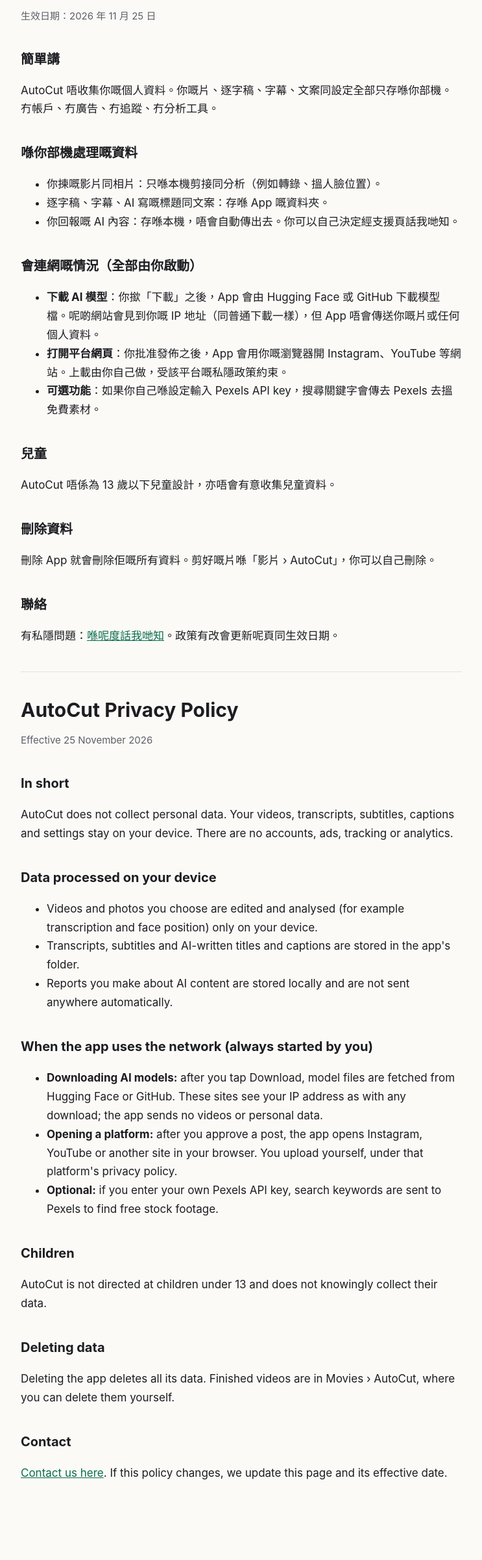
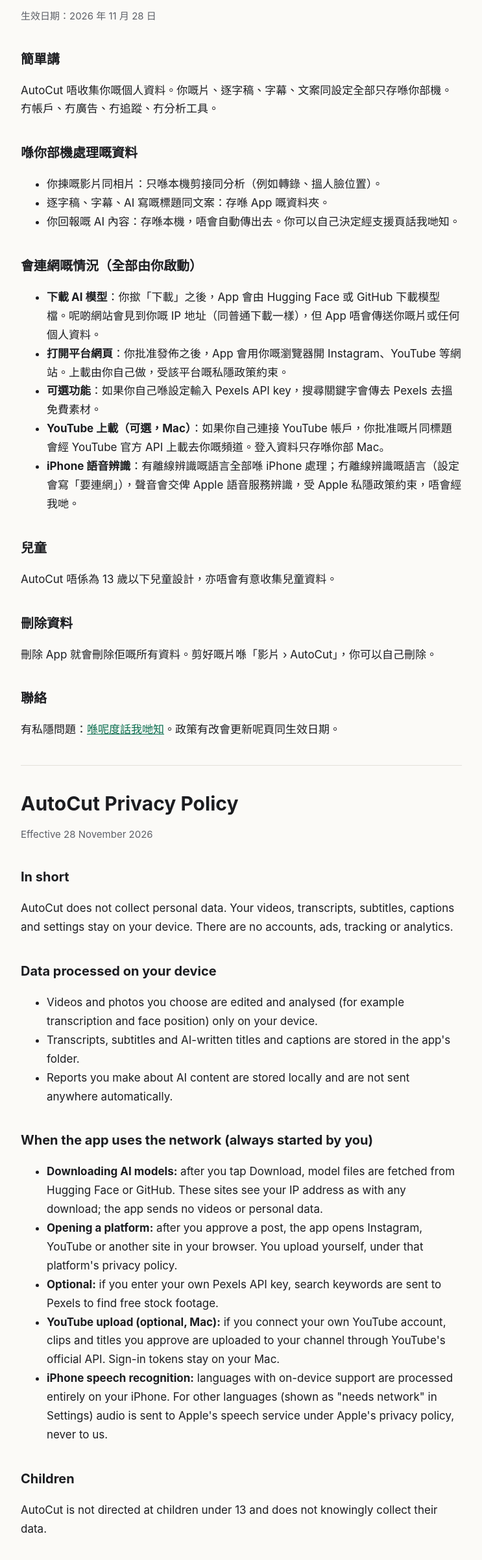
Before and after one commit to hklkalok/app-support, a plain HTML site: page autocut/privacy.html in a window 1280 px wide. Shown: the part 134-2534 px from the top of the page at 65% size, without its empty margins (268-1011 px from the left). Before the commit the page ends 2512 px from the top, so only its background shows below. Drawn offline with Linux system fonts and the light colour scheme.

Commit message:
Privacy: disclose Apple speech service fallback and optional YouTube upload

```diff
--- a/autocut/privacy.html
+++ b/autocut/privacy.html
@@ -1,7 +1,7 @@
 <!doctype html><html lang="zh-Hant"><head><meta charset="utf-8"><meta name="viewport" content="width=device-width,initial-scale=1">
 <title>AutoCut 私隱政策 · Privacy Policy</title><link rel="stylesheet" href="../style.css"></head><body><main>
 <nav><a href="./">支援 Support</a><a href="privacy.html">私隱政策 Privacy</a></nav>
-<h1>AutoCut 私隱政策</h1><p class="muted">生效日期：2026 年 11 月 25 日</p>
+<h1>AutoCut 私隱政策</h1><p class="muted">生效日期：2026 年 11 月 28 日</p>
 <h2>簡單講</h2>
 <p>AutoCut 唔收集你嘅個人資料。你嘅片、逐字稿、字幕、文案同設定全部只存喺你部機。冇帳戶、冇廣告、冇追蹤、冇分析工具。</p>
 <h2>喺你部機處理嘅資料</h2>
@@ -11,19 +11,23 @@
 <h2>會連網嘅情況（全部由你啟動）</h2>
 <ul><li><strong>下載 AI 模型</strong>：你撳「下載」之後，App 會由 Hugging Face 或 GitHub 下載模型檔。呢啲網站會見到你嘅 IP 地址（同普通下載一樣），但 App 唔會傳送你嘅片或任何個人資料。</li>
 <li><strong>打開平台網頁</strong>：你批准發佈之後，App 會用你嘅瀏覽器開 Instagram、YouTube 等網站。上載由你自己做，受該平台嘅私隱政策約束。</li>
-<li><strong>可選功能</strong>：如果你自己喺設定輸入 Pexels API key，搜尋關鍵字會傳去 Pexels 去搵免費素材。</li></ul>
+<li><strong>可選功能</strong>：如果你自己喺設定輸入 Pexels API key，搜尋關鍵字會傳去 Pexels 去搵免費素材。</li>
+<li><strong>YouTube 上載（可選，Mac）</strong>：如果你自己連接 YouTube 帳戶，你批准嘅片同標題會經 YouTube 官方 API 上載去你嘅頻道。登入資料只存喺你部 Mac。</li>
+<li><strong>iPhone 語音辨識</strong>：有離線辨識嘅語言全部喺 iPhone 處理；冇離線辨識嘅語言（設定會寫「要連網」），聲音會交俾 Apple 語音服務辨識，受 Apple 私隱政策約束，唔會經我哋。</li></ul>
 <h2>兒童</h2><p>AutoCut 唔係為 13 歲以下兒童設計，亦唔會有意收集兒童資料。</p>
 <h2>刪除資料</h2><p>刪除 App 就會刪除佢嘅所有資料。剪好嘅片喺「影片 › AutoCut」，你可以自己刪除。</p>
 <h2>聯絡</h2><p>有私隱問題：<a href="https://github.com/hklkalok/app-support/issues/new?labels=autocut,privacy&title=%5BAutoCut%20privacy%5D%20">喺呢度話我哋知</a>。政策有改會更新呢頁同生效日期。</p>
 <hr>
-<h1>AutoCut Privacy Policy</h1><p class="muted">Effective 25 November 2026</p>
+<h1>AutoCut Privacy Policy</h1><p class="muted">Effective 28 November 2026</p>
 <h2>In short</h2><p>AutoCut does not collect personal data. Your videos, transcripts, subtitles, captions and settings stay on your device. There are no accounts, ads, tracking or analytics.</p>
 <h2>Data processed on your device</h2><ul><li>Videos and photos you choose are edited and analysed (for example transcription and face position) only on your device.</li>
 <li>Transcripts, subtitles and AI-written titles and captions are stored in the app's folder.</li>
 <li>Reports you make about AI content are stored locally and are not sent anywhere automatically.</li></ul>
 <h2>When the app uses the network (always started by you)</h2><ul><li><strong>Downloading AI models:</strong> after you tap Download, model files are fetched from Hugging Face or GitHub. These sites see your IP address as with any download; the app sends no videos or personal data.</li>
 <li><strong>Opening a platform:</strong> after you approve a post, the app opens Instagram, YouTube or another site in your browser. You upload yourself, under that platform's privacy policy.</li>
-<li><strong>Optional:</strong> if you enter your own Pexels API key, search keywords are sent to Pexels to find free stock footage.</li></ul>
+<li><strong>Optional:</strong> if you enter your own Pexels API key, search keywords are sent to Pexels to find free stock footage.</li>
+<li><strong>YouTube upload (optional, Mac):</strong> if you connect your own YouTube account, clips and titles you approve are uploaded to your channel through YouTube's official API. Sign-in tokens stay on your Mac.</li>
+<li><strong>iPhone speech recognition:</strong> languages with on-device support are processed entirely on your iPhone. For other languages (shown as "needs network" in Settings) audio is sent to Apple's speech service under Apple's privacy policy, never to us.</li></ul>
 <h2>Children</h2><p>AutoCut is not directed at children under 13 and does not knowingly collect their data.</p>
 <h2>Deleting data</h2><p>Deleting the app deletes all its data. Finished videos are in Movies › AutoCut, where you can delete them yourself.</p>
 <h2>Contact</h2><p><a href="https://github.com/hklkalok/app-support/issues/new?labels=autocut,privacy&title=%5BAutoCut%20privacy%5D%20">Contact us here</a>. If this policy changes, we update this page and its effective date.</p>
```
